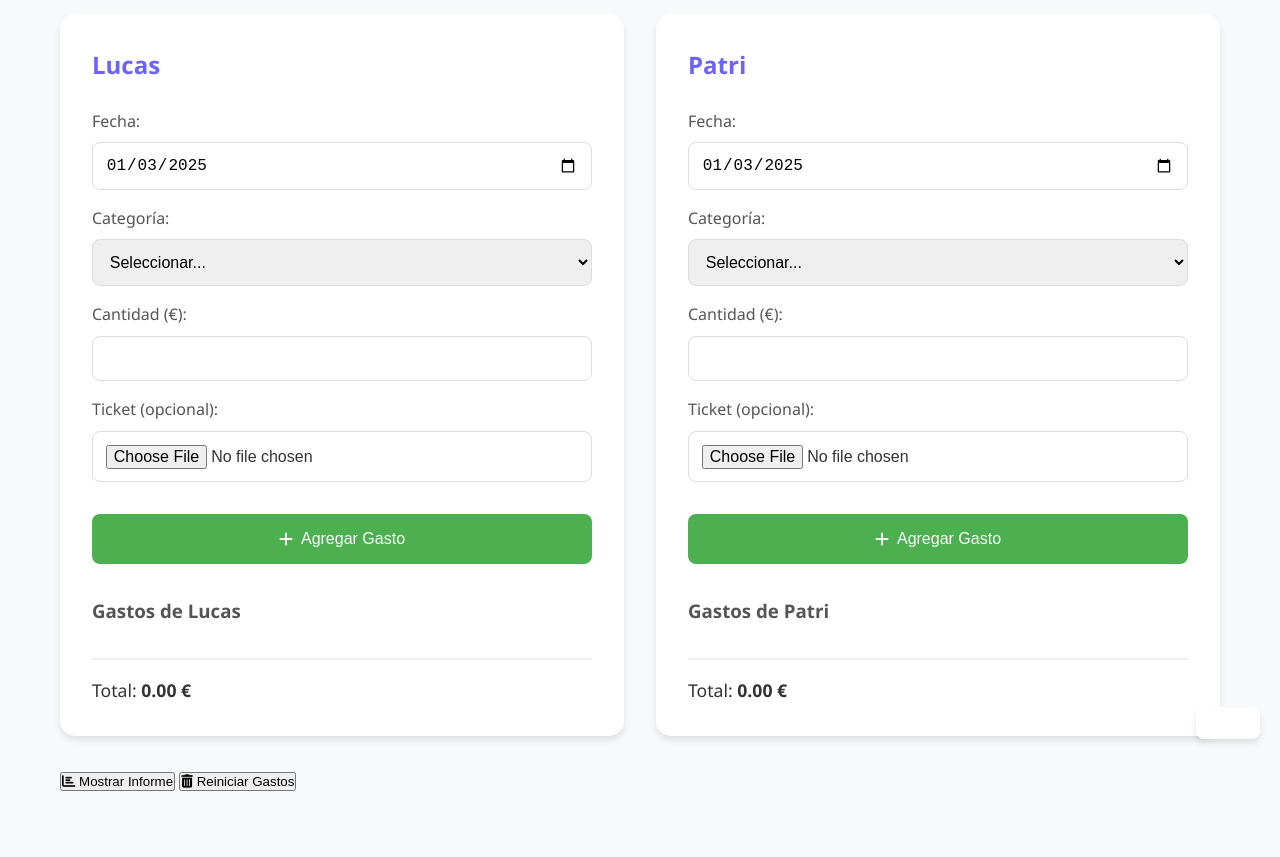
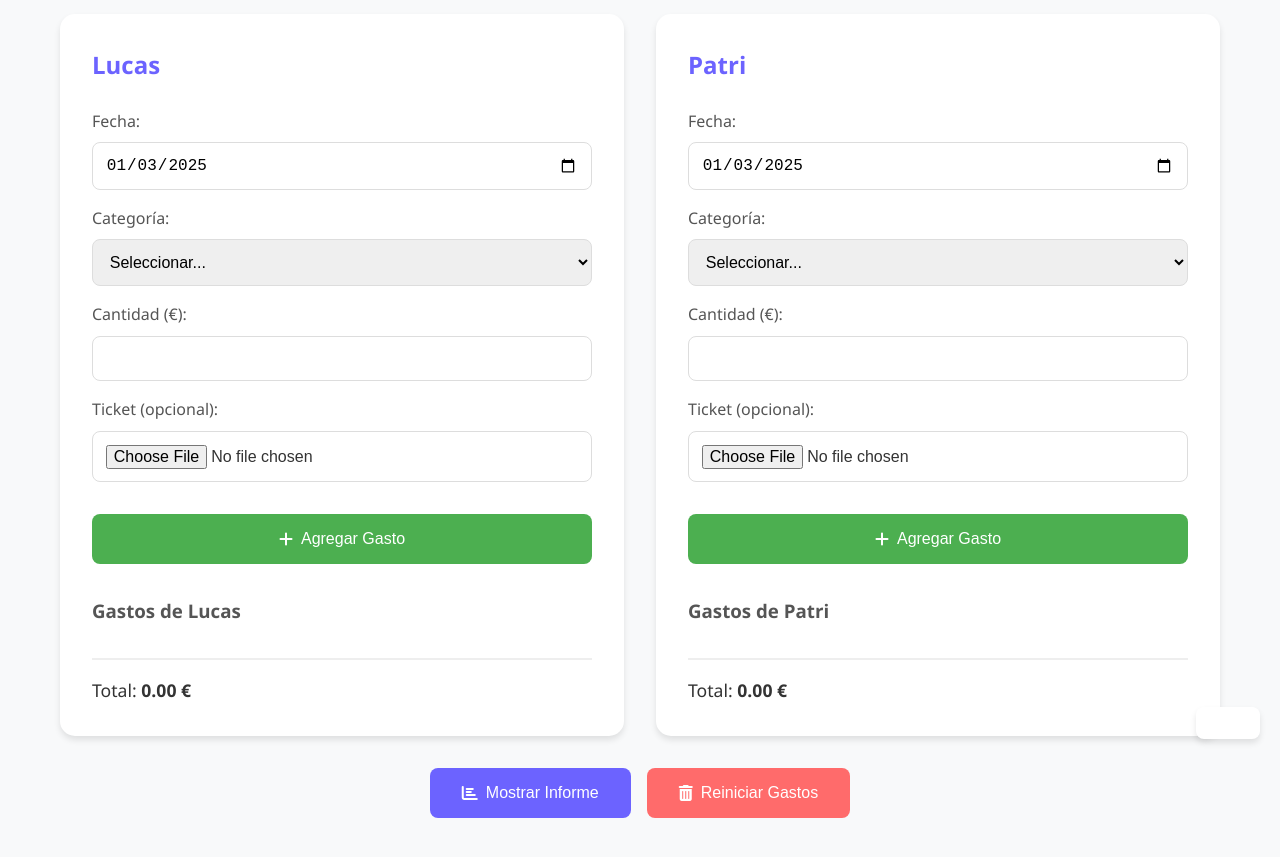
Before and after one commit to lukyskywalkercs/control_gastos, a plain HTML site: page index.html in a window 1280 px wide. Shown: the part 89-946 px from the top of the page. Before the commit the page ends 903 px from the top, so only its background shows below. Drawn offline with Linux system fonts and the light colour scheme; no server answers.

Commit message:
Update styles.css

```diff
--- a/css/styles.css
+++ b/css/styles.css
@@ -193,6 +193,45 @@ h1 {
     font-size: 1.1rem;
 }
 
+/* Nuevos estilos para los botones de control */
+.botones-control {
+    display: flex;
+    justify-content: center;
+    gap: 1rem;
+    margin: 2rem 0;
+}
+
+.btn-informe,
+.btn-reiniciar {
+    padding: 1rem 2rem;
+    border: none;
+    border-radius: 8px;
+    cursor: pointer;
+    font-size: 1rem;
+    display: flex;
+    align-items: center;
+    gap: 0.5rem;
+    transition: background-color 0.3s;
+}
+
+.btn-informe {
+    background-color: var(--primary-color);
+    color: white;
+}
+
+.btn-reiniciar {
+    background-color: var(--error-color);
+    color: white;
+}
+
+.btn-informe:hover {
+    background-color: #5750ff;
+}
+
+.btn-reiniciar:hover {
+    background-color: #ff5252;
+}
+
 .resultado {
     position: fixed;
     bottom: 20px;
@@ -223,6 +262,7 @@ h1 {
     gap: 0.5rem;
 }
 
+/* Media Queries */
 @media (max-width: 768px) {
     .container {
         padding: 10px;
@@ -256,4 +296,9 @@ h1 {
     .btn-eliminar-gasto {
         grid-area: eliminar;
     }
+
+    .botones-control {
+        flex-direction: column;
+        padding: 0 1rem;
+    }
 }
```
